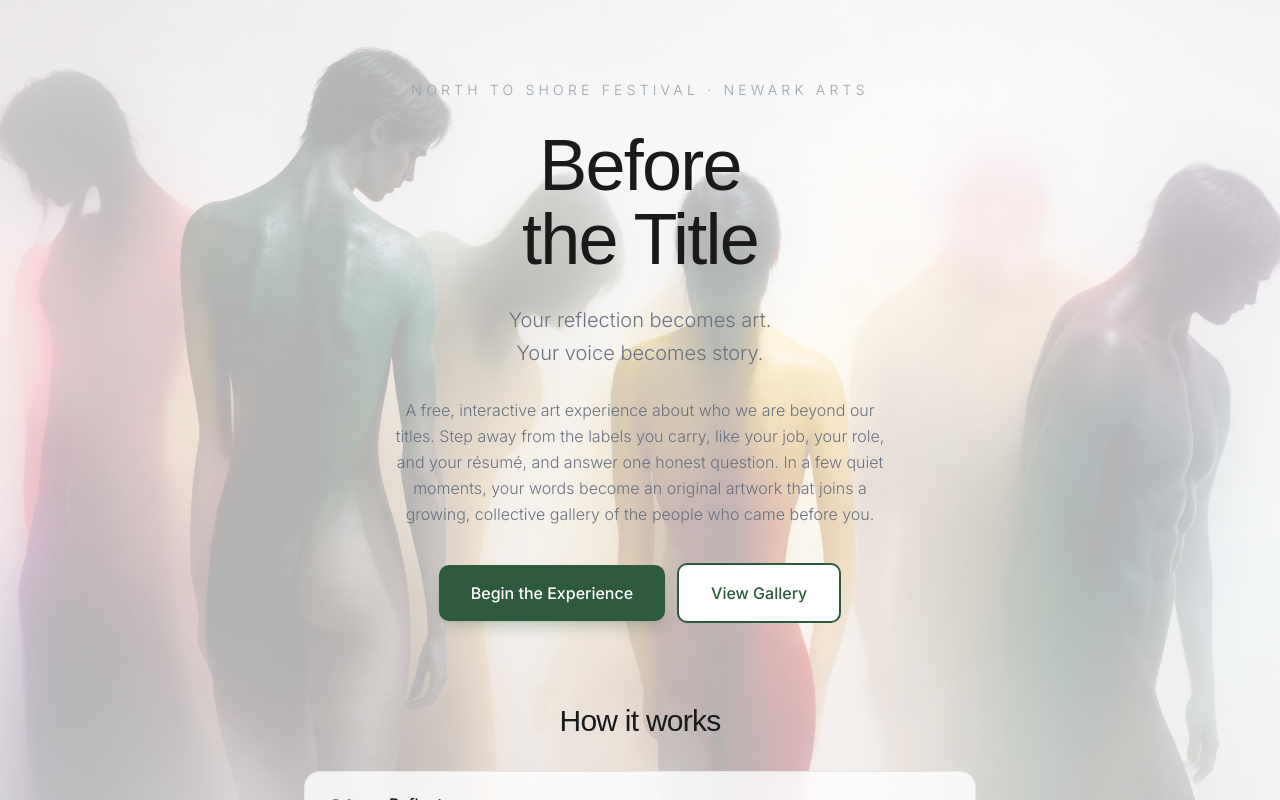
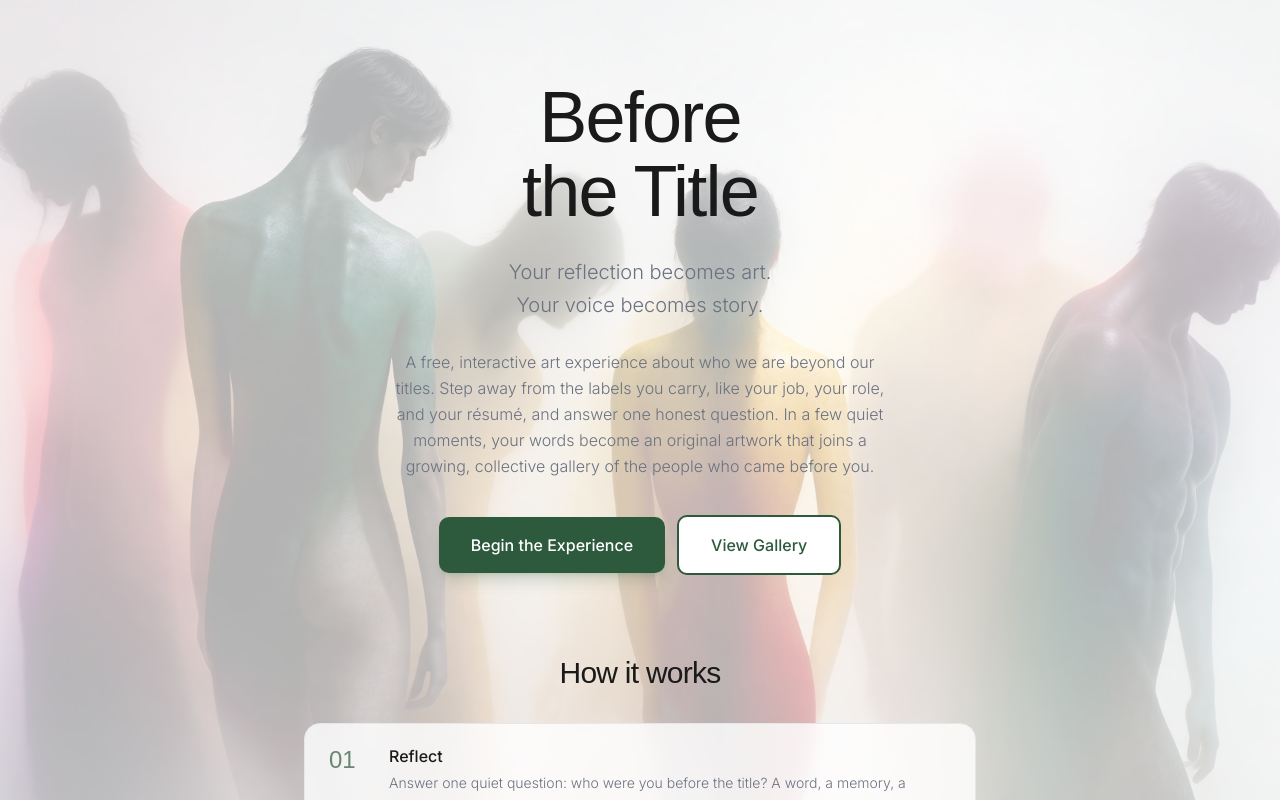
Before and after one commit to AkinThinks/before-the-title, a Next.js app: page / in a window 1280 px wide. Built offline with nearby package versions, Linux system fonts and the light colour scheme; a web font is replaced by a local one.

Commit message:
Remove festival eyebrow from hero

```diff
--- a/app/event/page.tsx
+++ b/app/event/page.tsx
@@ -143,16 +143,8 @@ export default function EventLanding() {
           animate="visible"
           className="text-center space-y-7"
         >
-          <motion.p
+          <motion.h1
             custom={0}
-            variants={fadeUp}
-            className="text-xs sm:text-sm tracking-[0.3em] uppercase text-muted-light font-light"
-          >
-            North&nbsp;to&nbsp;Shore Festival · Newark Arts
-          </motion.p>
-
-          <motion.h1
-            custom={1}
             variants={fadeUp}
             className="font-display text-5xl sm:text-6xl md:text-7xl leading-[1.03] tracking-tight"
           >
@@ -162,7 +154,7 @@ export default function EventLanding() {
           </motion.h1>
 
           <motion.p
-            custom={2}
+            custom={1}
             variants={fadeUp}
             className="text-lg sm:text-xl text-muted leading-relaxed font-light max-w-md mx-auto"
           >
@@ -172,7 +164,7 @@ export default function EventLanding() {
           </motion.p>
 
           <motion.p
-            custom={3}
+            custom={2}
             variants={fadeUp}
             className="text-base text-muted leading-relaxed font-light max-w-lg mx-auto"
           >
@@ -184,7 +176,7 @@ export default function EventLanding() {
           </motion.p>
 
           <motion.div
-            custom={4}
+            custom={3}
             variants={fadeUp}
             className="flex flex-col sm:flex-row items-center justify-center gap-3 pt-2"
           >
```
